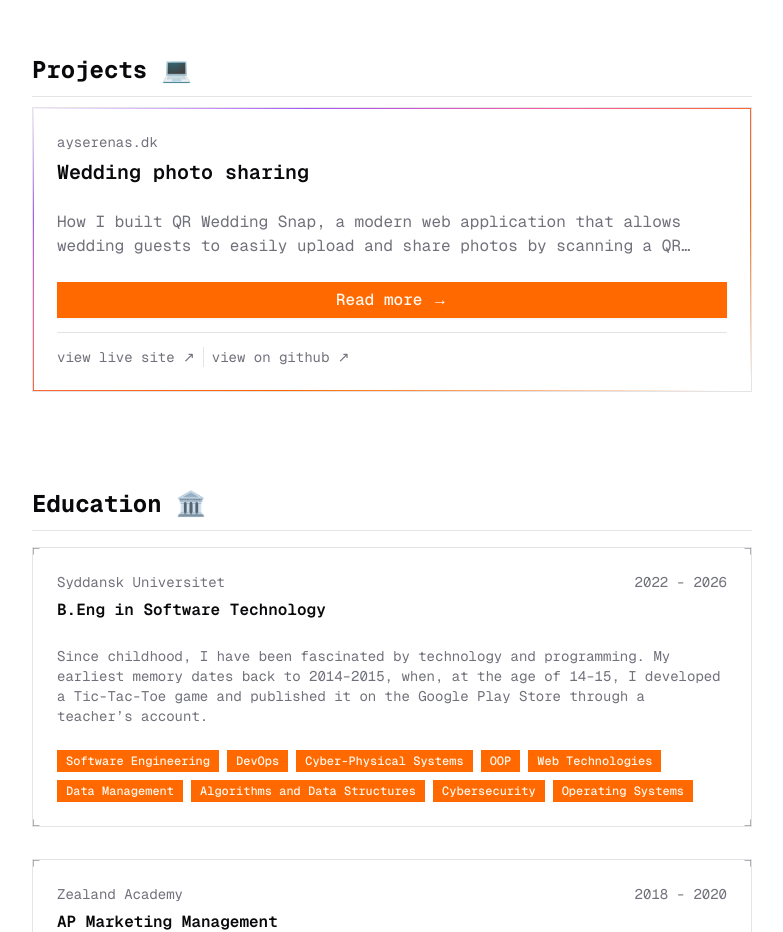
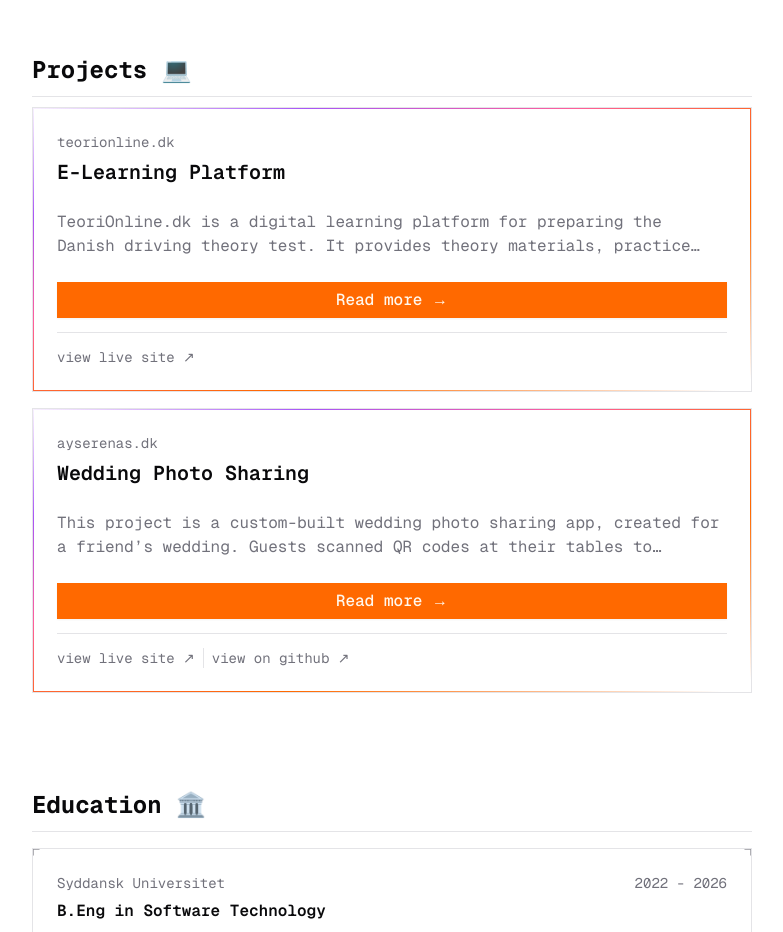
Before and after one commit to gokm8/portfolio-v2, a Next.js app: page / in a window 1280 px wide. Shown: the part 1520-2452 px from the top of the page, without its empty margins (248-1031 px from the left). Built offline with nearby package versions, Linux system fonts and the light colour scheme.

Commit message:
adding a new post

```diff
--- /dev/null
+++ b/app/blog/posts/TeoriOnline.mdx
@@ -0,0 +1,11 @@
+{/* prettier-ignore-start */}
+---
+title: 'E-Learning Platform'
+publishedAt: '2024-02-01'
+summary: 'TeoriOnline.dk is a digital learning platform for preparing the Danish driving theory test. It provides theory materials, practice exams, progress tracking, and guides aligned with the official test.'
+It provides theory materials, practice exams, progress tracking, and guides aligned with the official test'
+link: 'teorionline.dk'
+---
+{/* prettier-ignore-end */}
+
+Under construction...
--- a/app/blog/posts/wedding-photo-sharing.mdx
+++ b/app/blog/posts/wedding-photo-sharing.mdx
@@ -1,8 +1,8 @@
 {/* prettier-ignore-start */}
 ---
-title: 'Wedding photo sharing'
-publishedAt: '2024-09-09'
-summary: 'How I built QR Wedding Snap, a modern web application that allows wedding guests to easily upload and share photos by scanning a QR code.'
+title: 'Wedding Photo Sharing'
+publishedAt: '2024-06-07'
+summary: 'This project is a custom-built wedding photo sharing app, created for a friend’s wedding. Guests scanned QR codes at their tables to instantly upload photos, resulting in 91 memories from 212 visitors with zero downtime.'
 link: 'ayserenas.dk'
 githubRepoLink: 'https://github.com/gokm8/qr-wedding-snap'
 ---
--- a/components/new-home-page/CompletedProjects.tsx
+++ b/components/new-home-page/CompletedProjects.tsx
@@ -62,15 +62,19 @@ function CompletedProjectsNew() {
                   >
                     view live site ↗
                   </Link>
+                  {post.metadata.githubRepoLink && (
+                    <>
                       <Separator orientation='vertical' />
                       <Link
-                    href={post.metadata.githubRepoLink || ''}
+                        href={post.metadata.githubRepoLink}
                         target='_blank'
                         rel='noopener noreferrer'
                         className='text-muted-foreground hover:text-primary flex items-center gap-2'
                       >
                         view on github ↗
                       </Link>
+                    </>
+                  )}
                 </div>
               </CardFooter>
             </Card>
```
Lines whose indentation alone changed are shown as unchanged.
